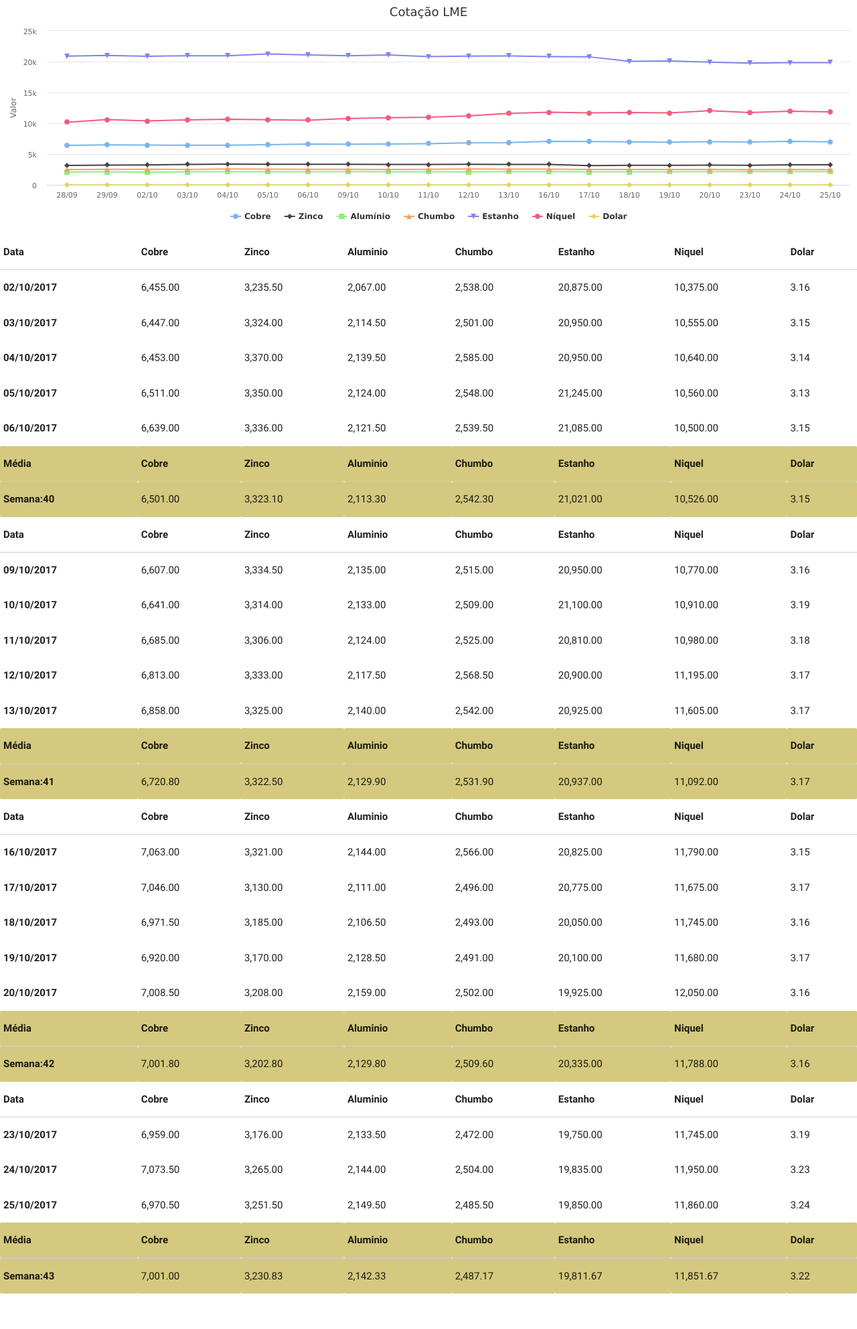
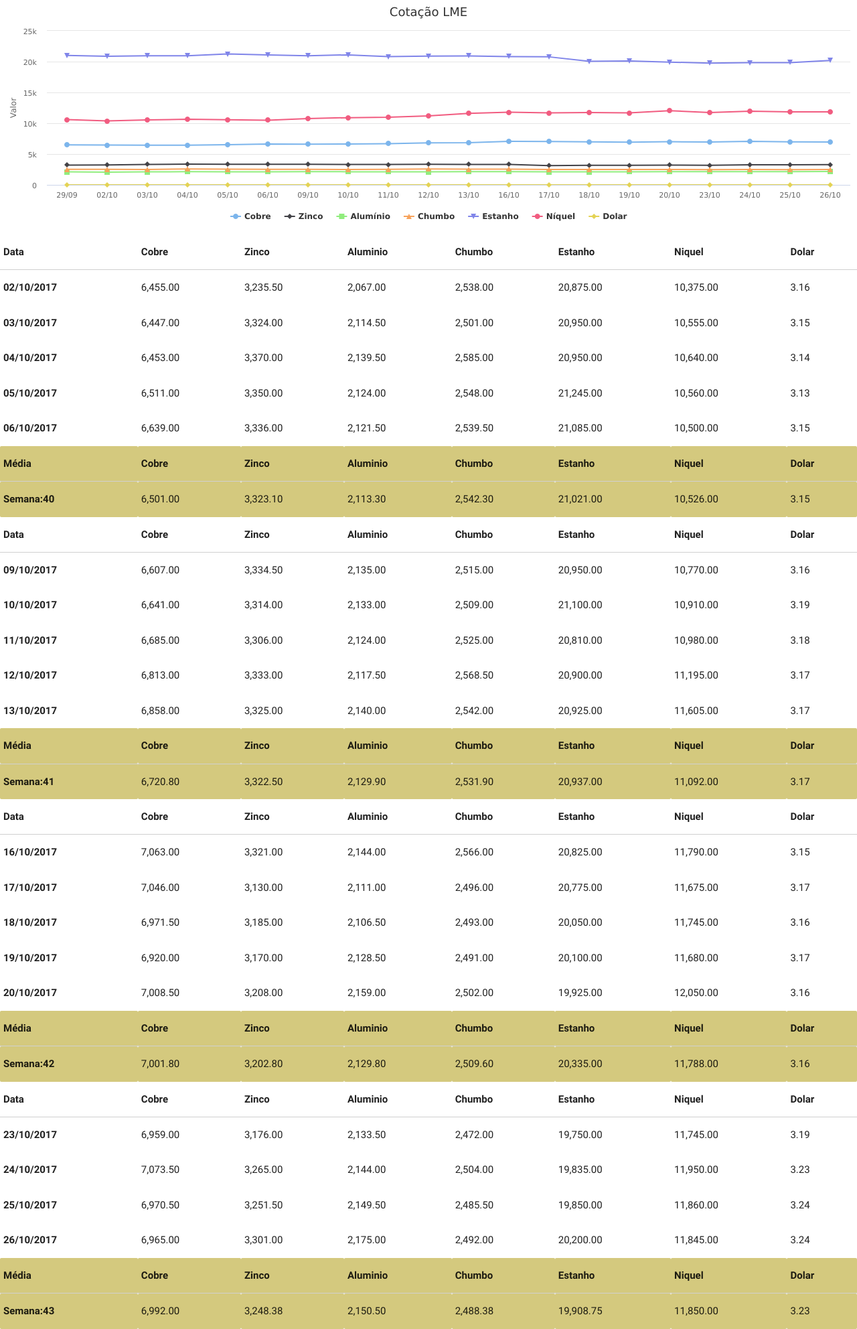
Before and after one commit to tiagocordeiro/flask-lme-chart, a Flask app: page /lme/dashboard in a window 1280 px wide. Shown: the whole page at 67% size. Before the commit the page ends 1931 px from the top, so only its background shows below. Run offline with Flask 2, Linux system fonts and the light colour scheme; some libraries are stand-ins or nearby versions.

Commit message:
Cotação atualizada

```diff
--- a/cotacao-atual.csv
+++ b/cotacao-atual.csv
@@ -1,5 +1,4 @@
 Date,Cobre,Zinco,Aluminio,Chumbo,Estanho,Niquel,Dolar
-2017-09-28,6405.0,3156.0,2102.5,2467.0,20900.0,10175.0,3.1919000148773
 2017-09-29,6485.0,3217.0,2110.5,2519.0,20995.0,10585.0,3.1809000968933
 2017-10-02,6455.0,3235.5,2067.0,2538.0,20875.0,10375.0,3.1633999347687
 2017-10-03,6447.0,3324.0,2114.5,2501.0,20950.0,10555.0,3.152899980545
@@ -19,3 +18,4 @@ Date,Cobre,Zinco,Aluminio,Chumbo,Estanho,Niquel,Dolar
 2017-10-23,6959.0,3176.0,2133.5,2472.0,19750.0,11745.0,3.1909000873566
 2017-10-24,7073.5,3265.0,2144.0,2504.0,19835.0,11950.0,3.2344000339508
 2017-10-25,6970.5,3251.5,2149.5,2485.5,19850.0,11860.0,3.2425999641418
+2017-10-26,6965.0,3301.0,2175.0,2492.0,20200.0,11845.0,
--- a/static/cotacao-atual.csv
+++ b/static/cotacao-atual.csv
@@ -1,5 +1,4 @@
 Date,Cobre,Zinco,Aluminio,Chumbo,Estanho,Niquel,Dolar
-2017-09-28,6405.0,3156.0,2102.5,2467.0,20900.0,10175.0,3.1919000148773
 2017-09-29,6485.0,3217.0,2110.5,2519.0,20995.0,10585.0,3.1809000968933
 2017-10-02,6455.0,3235.5,2067.0,2538.0,20875.0,10375.0,3.1633999347687
 2017-10-03,6447.0,3324.0,2114.5,2501.0,20950.0,10555.0,3.152899980545
@@ -19,3 +18,4 @@ Date,Cobre,Zinco,Aluminio,Chumbo,Estanho,Niquel,Dolar
 2017-10-23,6959.0,3176.0,2133.5,2472.0,19750.0,11745.0,3.1909000873566
 2017-10-24,7073.5,3265.0,2144.0,2504.0,19835.0,11950.0,3.2344000339508
 2017-10-25,6970.5,3251.5,2149.5,2485.5,19850.0,11860.0,3.2425999641418
+2017-10-26,6965.0,3301.0,2175.0,2492.0,20200.0,11845.0,
--- a/templates/mesclado.html
+++ b/templates/mesclado.html
@@ -768,6 +768,32 @@
     3.24
    </td>
   </tr>
+  <tr>
+   <th>
+    26/10/2017
+   </th>
+   <td>
+    6,965.00
+   </td>
+   <td>
+    3,301.00
+   </td>
+   <td>
+    2,175.00
+   </td>
+   <td>
+    2,492.00
+   </td>
+   <td>
+    20,200.00
+   </td>
+   <td>
+    11,845.00
+   </td>
+   <td>
+    3.24
+   </td>
+  </tr>
  </tbody>
  <thead>
   <tr style="text-align: right; background-color: #d4c97e !important;">
@@ -803,25 +829,25 @@
     Semana:43
    </th>
    <td>
-    7,001.00
+    6,992.00
    </td>
    <td>
-    3,230.83
+    3,248.38
    </td>
    <td>
-    2,142.33
+    2,150.50
    </td>
    <td>
-    2,487.17
+    2,488.38
    </td>
    <td>
-    19,811.67
+    19,908.75
    </td>
    <td>
-    11,851.67
+    11,850.00
    </td>
    <td>
-    3.22
+    3.23
    </td>
   </tr>
  </tbody>
```
Also changed, not shown: static/todo-periodo.csv.
